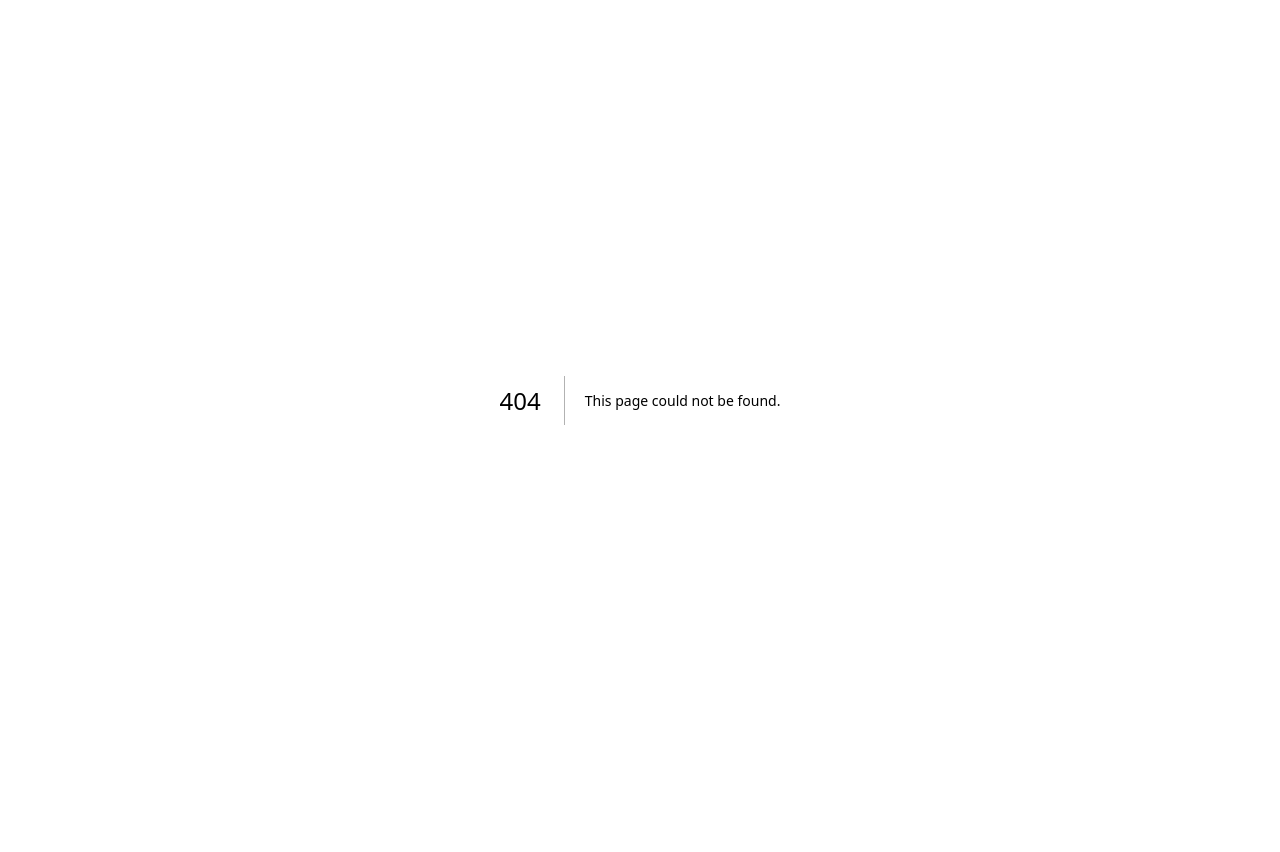
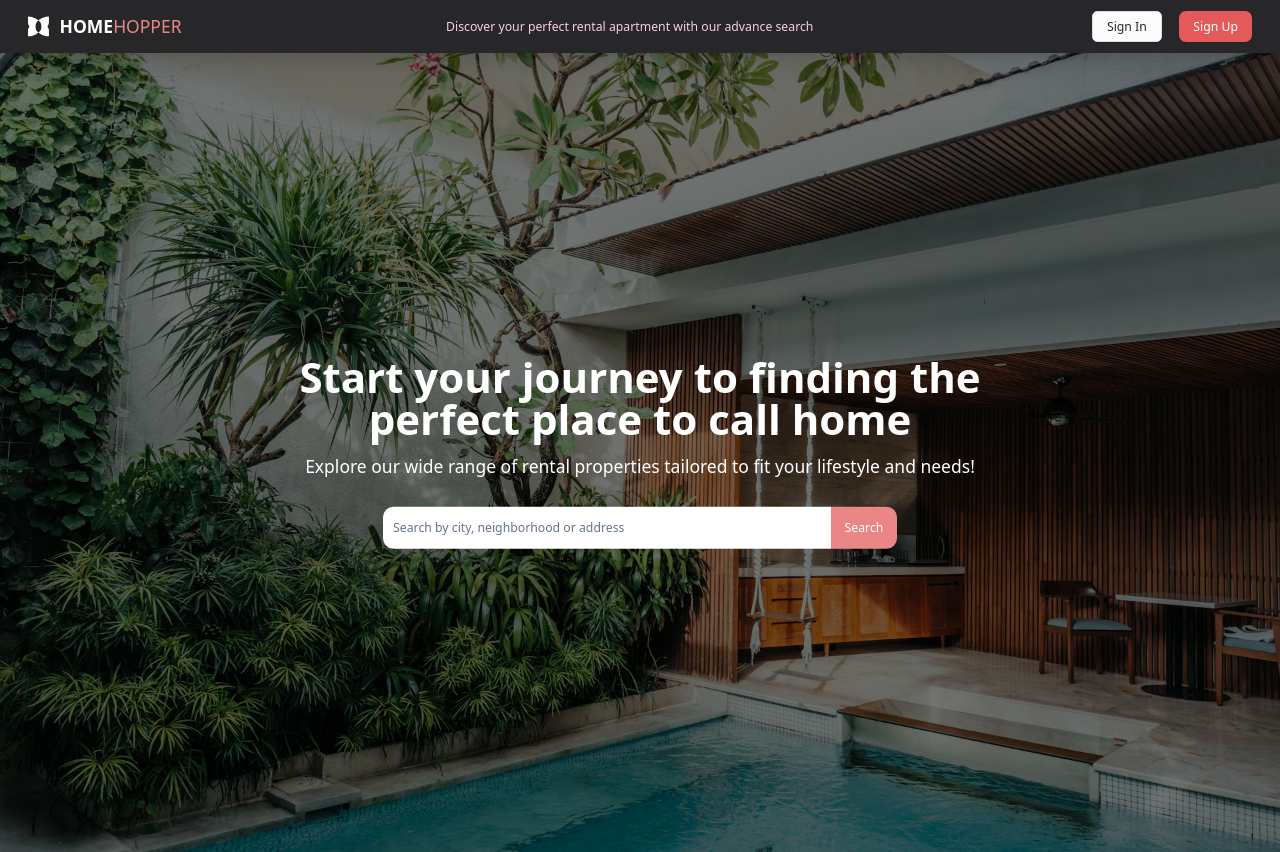
Before and after one commit to Rahulkaradwal/homehopper, a Next.js app in the folder client/: page /landing in a window 1280 px wide. Before the commit this address had no page. Before the commit the page ends 800 px from the top, so only its background shows below. Built offline with nearby package versions, Linux system fonts and the light colour scheme; no server answers.

Commit message:
feat: navbar and hero-section

```diff
--- /dev/null
+++ b/client/src/app/(nondashboard)/landing/HeroSection.tsx
@@ -0,0 +1,57 @@
+"use client";
+import Image from "next/image";
+import React, { useState } from "react";
+import { motion } from "framer-motion";
+import { Input } from "@/components/ui/input";
+import { Button } from "@/components/ui/button";
+
+const HeroSection = () => {
+  const [searchQuery, setSearchQuery] = useState(""); // State for controlled input
+
+  return (
+    <div className="relative h-screen">
+      <Image
+        src="/landing-splash.jpg"
+        alt="HomeHopper Rental Platform Hero Section"
+        fill
+        className="object-cover object-center"
+        priority
+      />
+      <div className="absolute inset-0 bg-black/50 " />
+      <motion.div
+        initial={{ opacity: 0, y: 20 }}
+        animate={{ opacity: 1, y: 0 }}
+        transition={{ duration: 0.8 }}
+        className="absolute left-1/2 top-1/2 -translate-x-1/2 -translate-y-1/2 text-center w-full"
+      >
+        <div className="max-w-4xl mx-auto px-16 sm:px-12">
+          <h1 className="text-5xl font-bold text-white mb-4">
+            Start your journey to finding the perfect place to call home
+          </h1>
+          <p className="text-xl text-white mb-8">
+            Explore our wide range of rental properties tailored to fit your
+            lifestyle and needs!
+          </p>
+
+          <div className="flex justify-center">
+            <Input
+              type="text"
+              value={searchQuery}
+              onChange={(e) => setSearchQuery(e.target.value)}
+              placeholder="Search by city, neighborhood or address"
+              className="w-full max-w-lg rounded-none rounded-l-xl border-none bg-white h-12"
+            />
+            <Button
+              onClick={() => console.log("Search:", searchQuery)} // Placeholder action
+              className="bg-secondary-500 text-white rounded-none rounded-r-xl border-none hover:bg-secondary-600 h-12"
+            >
+              Search
+            </Button>
+          </div>
+        </div>
+      </motion.div>
+    </div>
+  );
+};
+
+export default HeroSection;
--- /dev/null
+++ b/client/src/app/(nondashboard)/landing/page.tsx
@@ -0,0 +1,12 @@
+import React from "react";
+import HeroSection from "./HeroSection";
+
+const Landing = () => {
+  return (
+    <div>
+      <HeroSection />
+    </div>
+  );
+};
+
+export default Landing;
--- /dev/null
+++ b/client/src/app/(nondashboard)/layout.tsx
@@ -0,0 +1,19 @@
+import Navbar from "@/components/Navbar";
+import { NAVBAR_HEIGHT } from "@/lib/constants";
+import React from "react";
+
+const Layout = ({ children }: { children: React.ReactNode }) => {
+  return (
+    <div className="h-full w-full">
+      <Navbar />
+      <main
+        className={`h-full flex w-full flex-col`}
+        style={{ paddingTop: `${NAVBAR_HEIGHT}px` }}
+      >
+        {children}
+      </main>
+    </div>
+  );
+};
+
+export default Layout;
--- a/client/src/app/layout.tsx
+++ b/client/src/app/layout.tsx
@@ -1,5 +1,18 @@
 import type { Metadata } from "next";
+import { Geist, Geist_Mono } from "next/font/google";
 import "./globals.css";
+import Providers from "./providers";
+import { Toaster } from "@/components/ui/sonner";
+
+const geistSans = Geist({
+  variable: "--font-geist-sans",
+  subsets: ["latin"],
+});
+
+const geistMono = Geist_Mono({
+  variable: "--font-geist-mono",
+  subsets: ["latin"],
+});
 
 export const metadata: Metadata = {
   title: "Create Next App",
@@ -13,7 +26,12 @@ export default function RootLayout({
 }>) {
   return (
     <html lang="en">
-      <body>{children}</body>
+      <body
+        className={`${geistSans.variable} ${geistMono.variable} antialiased`}
+      >
+        <Providers>{children}</Providers>
+        <Toaster closeButton />
+      </body>
     </html>
   );
 }
--- /dev/null
+++ b/client/src/app/providers.tsx
@@ -0,0 +1,9 @@
+"use client";
+
+import StoreProvider from "@/state/redux";
+
+const Providers = ({ children }: { children: React.ReactNode }) => {
+  return <StoreProvider>{children}</StoreProvider>;
+};
+
+export default Providers;
--- /dev/null
+++ b/client/src/components/Navbar.tsx
@@ -0,0 +1,66 @@
+"use client";
+import { NAVBAR_HEIGHT } from "@/lib/constants";
+import Image from "next/image";
+import Link from "next/link";
+import React from "react";
+import { Button } from "./ui/button";
+
+const Navbar = () => {
+  return (
+    <div
+      className="fixed top-0 left-0 w-full z-50 shadow-xl"
+      style={{ height: `${NAVBAR_HEIGHT}px` }}
+    >
+      <div className="flex justify-between items-center w-full py-3 px-8 bg-primary-700 text-white">
+        <div className="flex items-center gap-4 md:gap-6">
+          <Link
+            href="/"
+            className="cursor-pointer hover:!text-primary-300 "
+            scroll={false}
+          >
+            <div className="flex items-center gap-3">
+              <Image
+                src="/logo.svg"
+                alt="HomeHopper Logo"
+                width={24}
+                height={24}
+                className="w-6 h-6"
+              />
+              <div className="text-xl font-bold">
+                <div className="text-xl font-bold">
+                  HOME
+                  <span className="text-secondary-500 font-light hover:!text-primary-300">
+                    HOPPER
+                  </span>
+                </div>
+              </div>
+            </div>
+          </Link>
+        </div>
+        <p className="text-pink-200 hidden md:block">
+          Discover your perfect rental apartment with our advance search
+        </p>
+        <div className="flex items-center gap-5">
+          <Link href="/signin">
+            <Button
+              variant="outline"
+              className="md:ml-4 bg-primary-50 text-primary-700 hover:bg-secondary-500 hover:text-primary-50"
+            >
+              Sign In
+            </Button>
+          </Link>
+          <Link href="/signup">
+            <Button
+              variant="secondary"
+              className="text-white bg-secondary-600 hover:bg-white hover:text-primary-700 rounded-lg"
+            >
+              Sign Up
+            </Button>
+          </Link>
+        </div>
+      </div>
+    </div>
+  );
+};
+
+export default Navbar;
```
